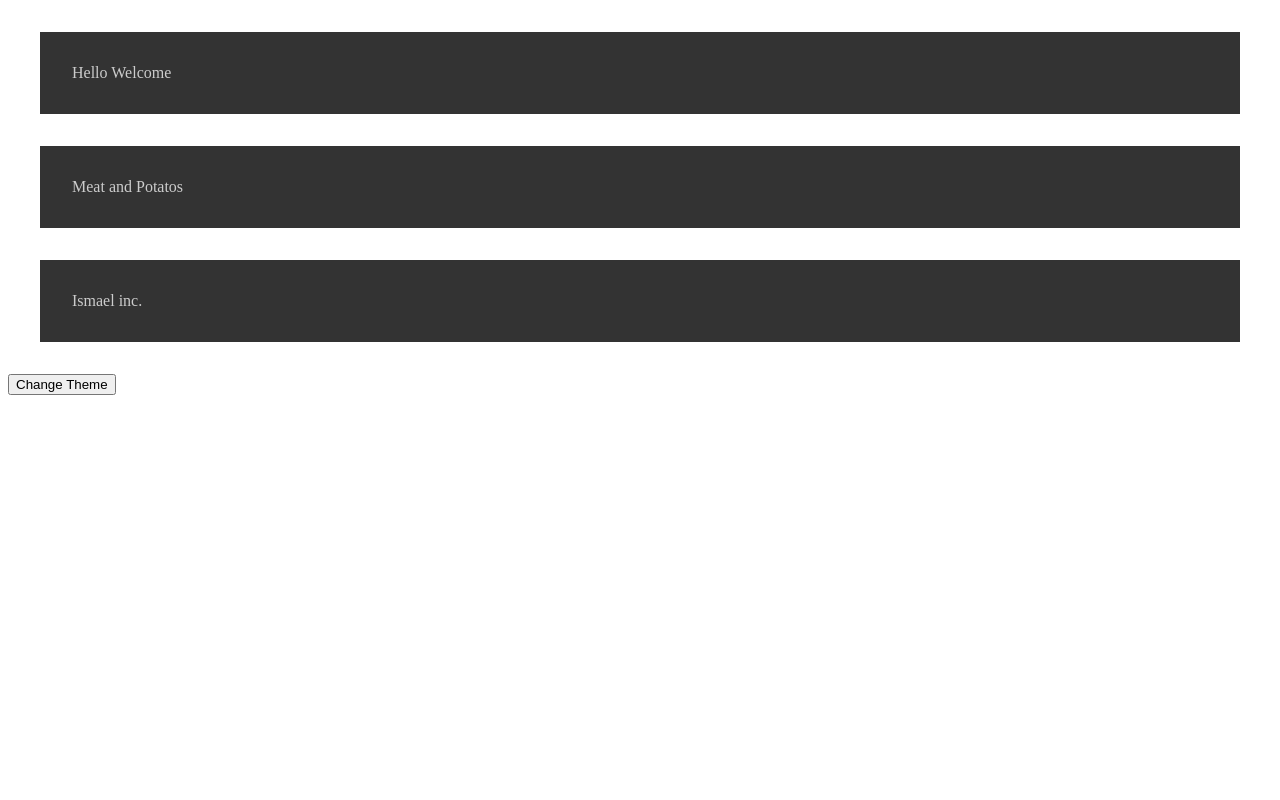
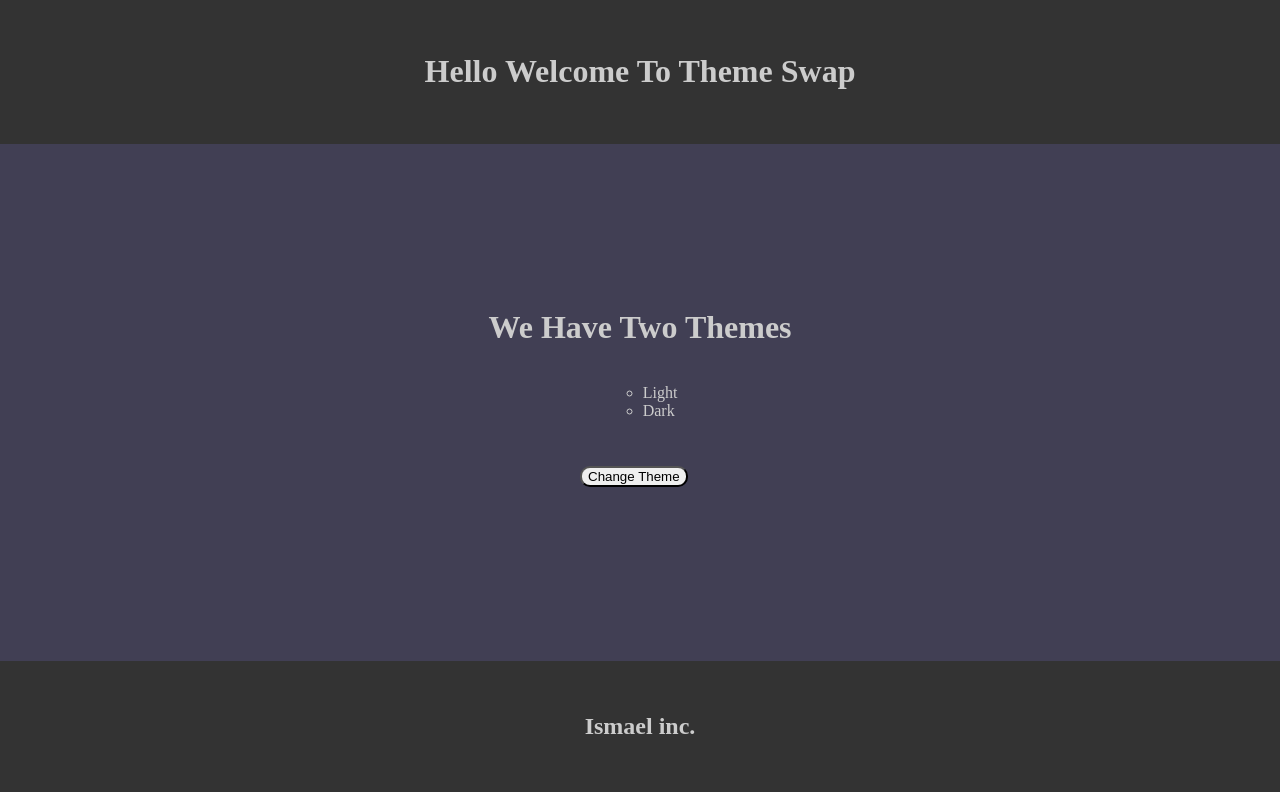
Before and after one commit to ish-suarez/fsw-130, a React (Create React App) app in the folder week1/theme-context/: page / in a window 1280 px wide. Built offline with nearby package versions, Linux system fonts and the light colour scheme.

Commit message:
final commit context

```diff
--- a/week1/theme-context/src/App.js
+++ b/week1/theme-context/src/App.js
@@ -1,6 +1,5 @@
 import React from 'react'
 import ContextApp from './ContextApp'
-import FunctionContextComponent from './ContextApp'
 import {ThemeProvider} from './ThemeContext'
 
 export default function App() {
--- a/week1/theme-context/src/ContextApp.js
+++ b/week1/theme-context/src/ContextApp.js
@@ -1,12 +1,11 @@
 // Functional Context
 import React from 'react'
-import {useTheme, useThemeUpdate} from './ThemeContext'
+import './components/styles.css'
 
 // Components being imported
 import Header from './components/body/Header'
 import Main from './components/body/Main'
 import Footer from './components/body/Footer'
-import Button from './components/Button'
 
 export default function ContextApp(){
     return (
@@ -14,7 +13,6 @@ export default function ContextApp(){
             <Header />
             <Main />
             <Footer />
-            <Button />
         </>
     )
 }
--- a/week1/theme-context/src/components/Button.js
+++ b/week1/theme-context/src/components/Button.js
@@ -4,6 +4,9 @@ import {useThemeUpdate} from '../ThemeContext'
 export default function Button() {
     const toggleTheme = useThemeUpdate()
     return (
-        <button onClick={toggleTheme}>Change Theme</button>
+        <div className='buttonContainer'>
+            <button className='themeButton' onClick={toggleTheme}>Change Theme</button>
+        </div>
+
     )
 }
--- a/week1/theme-context/src/components/body/Footer.js
+++ b/week1/theme-context/src/components/body/Footer.js
@@ -9,9 +9,10 @@ export default function Footer() {
         backgroundColor: darkTheme ? '#333' : '#CCC',
         color: darkTheme ? '#CCC' : '#333',
         padding: '2rem',
-        margin: '2rem'
     }
     return (
-            <footer style={themeStyles}> Ismael inc.</footer>
+        <footer className='footerContainer' style={themeStyles}>
+            <h2>Ismael inc.</h2>
+        </footer>
     )
 }
--- a/week1/theme-context/src/components/body/Header.js
+++ b/week1/theme-context/src/components/body/Header.js
@@ -9,9 +9,12 @@ export default function Header() {
         backgroundColor: darkTheme ? '#333' : '#CCC',
         color: darkTheme ? '#CCC' : '#333',
         padding: '2rem',
-        margin: '2rem'
     }
     return (
-            <header style={themeStyles}>Hello Welcome</header>
+        <div className='headerContainer'>
+            <header style={themeStyles}>
+                <h1>Hello Welcome To Theme Swap</h1>
+            </header>
+        </div>
     )
 }
--- a/week1/theme-context/src/components/body/Main.js
+++ b/week1/theme-context/src/components/body/Main.js
@@ -1,17 +1,26 @@
 import React from 'react'
 import {useTheme} from '../../ThemeContext'
+
+import Button from '../Button'
 
 // Using Theme Context for the Main Component
 
 export default function Main() {
     const darkTheme = useTheme()
     const themeStyles = {
-        backgroundColor: darkTheme ? '#333' : '#CCC',
+        backgroundColor: darkTheme ? '#413F54' : '#E0FBFC',
         color: darkTheme ? '#CCC' : '#333',
-        padding: '2rem',
-        margin: '2rem'
+        padding: '9rem',
+        margin: 'auto'
     }
     return (
-            <main style={themeStyles}> Meat and Potatos</main>
+            <main className='mainContainer' style={themeStyles}>
+                <h1>We Have Two Themes</h1>
+                <ul>
+                    <li>Light</li>
+                    <li>Dark</li>
+                </ul>
+                <Button />
+            </main>
     )
 }
--- /dev/null
+++ b/week1/theme-context/src/components/styles.css
@@ -0,0 +1,32 @@
+body {
+    margin: 0;
+}
+
+.buttonContainer {
+    margin: 30px auto ;
+    width: 120px;
+}
+
+.themeButton {
+    outline: none;
+    border-radius: 10px;
+}
+
+.headerContainer {
+    margin: auto;
+    text-align: center;
+}
+
+.mainContainer {
+    display: flex;
+    flex-flow: column nowrap;
+    align-items: center;
+}
+
+ul {
+    list-style: circle;
+}
+
+.footerContainer {
+    text-align: center;
+}
```
